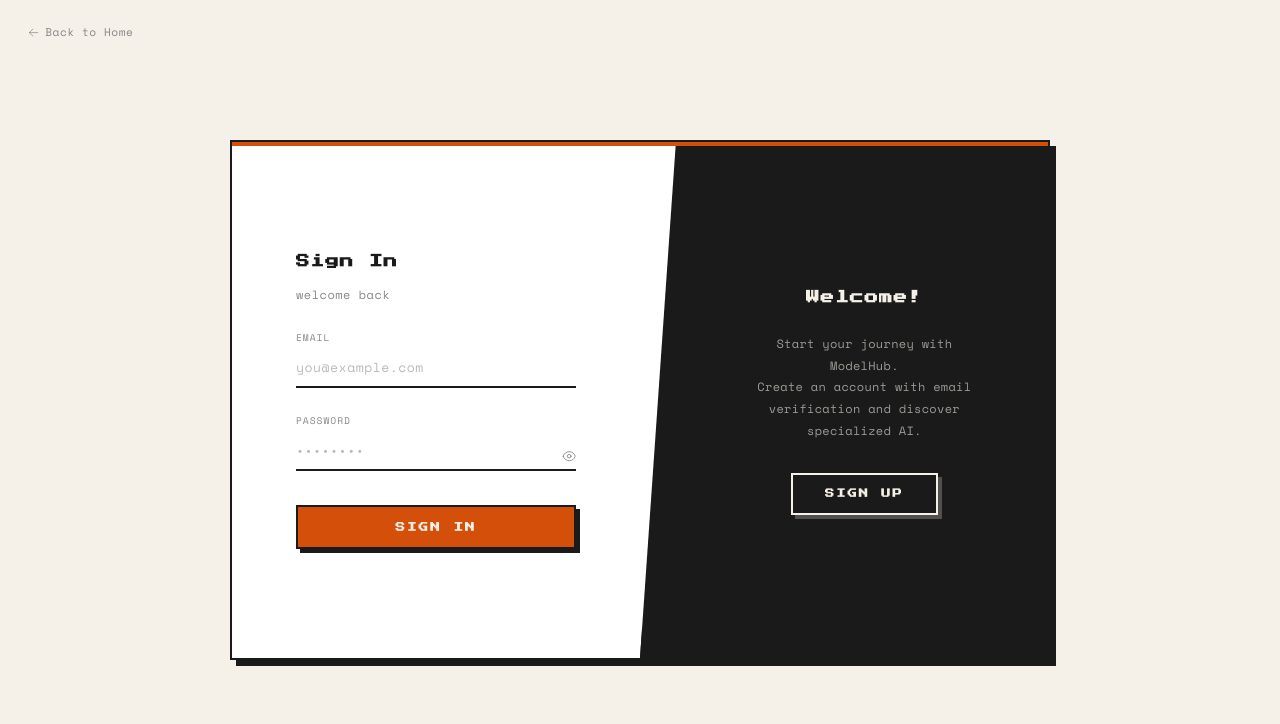
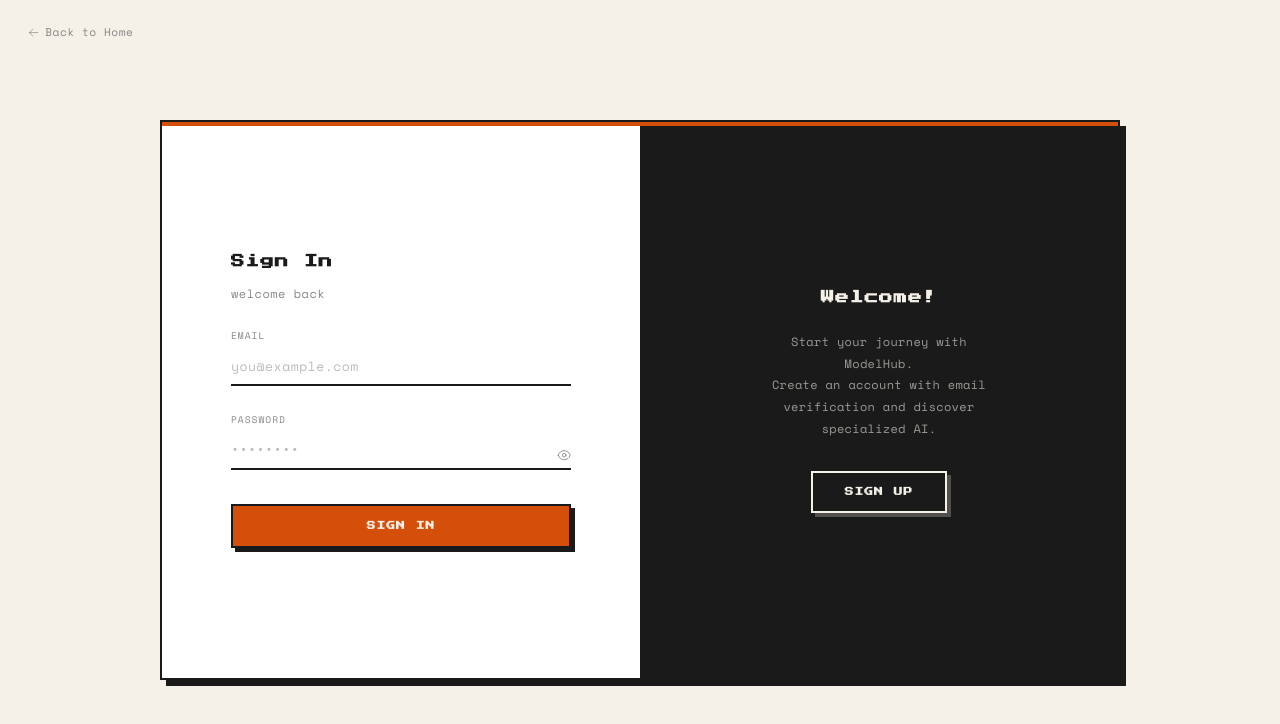
Before and after one commit to vikasvkori1290/codefury-9.0, a React (Vite) app in the folder client/: page /login in a window 1280 px wide. Shown: the top 724 px of the page. Built offline with nearby package versions, Linux system fonts and the light colour scheme; no server answers; a web font is replaced by a local one.

Commit message:
feat: new auth style

```diff
--- a/client/src/pages/AuthPage.css
+++ b/client/src/pages/AuthPage.css
@@ -55,8 +55,8 @@
 .auth-container {
   position: relative;
   width: 100%;
-  max-width: 820px;
-  height: 520px;
+  max-width: 960px;
+  height: 560px;
   background: #fff;
   border: 2px solid var(--r-line);
   border-radius: 0;
@@ -84,7 +84,7 @@
   display: flex;
   align-items: center;
   justify-content: center;
-  padding: 3rem 3.5rem;
+  padding: 3.5rem 4rem;
   transition: opacity 0.5s 0.25s cubic-bezier(0.4, 0, 0.2, 1),
               transform 1.2s cubic-bezier(0.22, 1, 0.36, 1);
 }
@@ -134,7 +134,7 @@
 /* ---- Form ---- */
 .auth-form {
   width: 100%;
-  max-width: 280px;
+  max-width: 340px;
   display: flex;
   flex-direction: column;
   gap: 1.6rem;
@@ -146,7 +146,7 @@
   color: var(--r-fg);
   letter-spacing: 1px;
   font-family: var(--r-font);
-  line-height: 1.6;
+  line-height: 1.4;
   margin-bottom: 0.25rem;
 }
 
@@ -222,11 +222,13 @@
   border: 2px solid var(--r-fg);
   border-radius: 0;
   color: var(--r-btn-txt);
-  font-size: 0.6rem;
+  font-size: 0.55rem;
   font-weight: 700;
   font-family: var(--r-font);
   cursor: pointer;
-  letter-spacing: 2px;
+  letter-spacing: 1px;
+  line-height: 1.6;
+  white-space: normal;
   text-transform: uppercase;
   box-shadow: 4px 4px 0 var(--r-fg);
   transition: transform 0.1s, box-shadow 0.1s, background 0.15s;
@@ -290,18 +292,18 @@
   position: absolute;
   top: 0;
   left: 50%;
-  width: 55%;
+  width: 50%;
   height: 100%;
   z-index: 20;
   overflow: hidden;
   transition: transform 1.2s cubic-bezier(0.22, 1, 0.36, 1),
               clip-path 1.2s cubic-bezier(0.22, 1, 0.36, 1);
-  clip-path: polygon(8% 0%, 100% 0%, 100% 100%, 0% 100%);
+  clip-path: none;
 }
 
 .auth-container--signup .auth-overlay {
-  transform: translateX(calc(-100% + 5%));
-  clip-path: polygon(0% 0%, 100% 0%, 92% 100%, 0% 100%);
+  transform: translateX(-100%);
+  clip-path: none;
 }
 
 /* Solid background panel */
@@ -333,7 +335,7 @@
   align-items: center;
   justify-content: center;
   text-align: center;
-  padding: 3rem 3.5rem;
+  padding: 3.5rem 4rem;
   gap: 1.5rem;
 }
 
@@ -343,7 +345,7 @@
   color: var(--r-bg);
   letter-spacing: 1px;
   font-family: var(--r-font);
-  line-height: 1.8;
+  line-height: 1.5;
 }
 
 .auth-overlay__text {
@@ -362,11 +364,13 @@
   border: 2px solid var(--r-bg);
   border-radius: 0;
   color: var(--r-bg);
-  font-size: 0.58rem;
+  font-size: 0.55rem;
   font-weight: 700;
   font-family: var(--r-font);
   cursor: pointer;
-  letter-spacing: 2px;
+  letter-spacing: 1px;
+  line-height: 1.6;
+  white-space: normal;
   text-transform: uppercase;
   box-shadow: 4px 4px 0 rgba(245,240,232,0.25);
   transition: transform 0.1s, box-shadow 0.1s, background 0.15s, color 0.15s;
@@ -411,3 +415,11 @@
   .auth-form__title { font-size: 0.72rem; }
   .auth-form-panel { padding: 2.5rem 1.75rem; }
 }
+
+@media (min-width: 769px) and (max-width: 980px) {
+  .auth-form-panel,
+  .auth-overlay-panel {
+    padding-left: 2.5rem;
+    padding-right: 2.5rem;
+  }
+}
--- a/client/src/pages/MarketplacePage.jsx
+++ b/client/src/pages/MarketplacePage.jsx
@@ -370,49 +370,77 @@ export const MarketplacePage = () => {
     };
   };
 
-  // Detect active semantic intent from query
-  const detectedIntent = useMemo(() => {
+  const stopWords = new Set([
+    "a", "an", "and", "can", "for", "i", "in", "is", "me", "model", "need", "of", "please", "the", "to", "want", "with",
+  ]);
+
+  // Detect all relevant intents so descriptions can combine needs like speed and coding.
+  const detectedIntents = useMemo(() => {
     const q = search.toLowerCase().trim();
-    if (!q || q.length < 3) return null;
+    if (!q || q.length < 3) return [];
 
-    for (const item of INTENT_TAXONOMY) {
-      if (item.keywords.some((kw) => q.includes(kw))) {
-        return item;
-      }
-    }
-    return null;
+    const matches = INTENT_TAXONOMY.map((item) => ({
+      ...item,
+      queryMatches: item.keywords.filter((keyword) => q.includes(keyword)).length,
+    }))
+      .filter((item) => item.queryMatches > 0)
+      .sort((a, b) => b.queryMatches - a.queryMatches);
+
+    return matches;
   }, [search]);
+  const detectedIntent = detectedIntents[0] || null;
 
   // Semantic Relevance & Multi-Factor Model Filtering
   const filtered = useMemo(() => {
     const q = search.toLowerCase().trim();
-    const queryWords = q.split(/\s+/).filter((w) => w.length > 1);
+    const queryWords = q
+      .split(/\s+/)
+      .map((word) => word.replace(/[^a-z0-9-]/g, ""))
+      .filter((word) => word.length > 1 && !stopWords.has(word));
 
     // Calculate semantic score for each model
     const scoredList = allMarketplaceModels.map((m) => {
       const meta = getModelFilterMeta(m);
+      const searchableText = [
+        m.name,
+        m.displayName,
+        m.creator,
+        m.provider,
+        m.category,
+        m.description,
+        ...(m.capabilities || []),
+        ...(m.tools || []),
+        ...(m.sampleQueries || []).map((query) => query.prompt),
+      ].join(" ").toLowerCase();
       let matchScore = 0;
       let matchedBy = "catalog";
+      let directMatch = false;
 
       // 1. Direct Name/Creator/Description match
       if (q) {
         if (m.name.toLowerCase().includes(q) || m.displayName.toLowerCase().includes(q)) {
           matchScore += 200;
           matchedBy = "exact_name";
+          directMatch = true;
         } else if (m.creator.toLowerCase().includes(q)) {
           matchScore += 120;
           matchedBy = "creator";
+          directMatch = true;
         } else if (m.description.toLowerCase().includes(q)) {
           matchScore += 80;
           matchedBy = "description";
+          directMatch = true;
         }
 
         // Individual word hits
         queryWords.forEach((word) => {
+          if (searchableText.includes(word)) {
+            directMatch = true;
+          }
           if (m.name.toLowerCase().includes(word) || m.displayName.toLowerCase().includes(word)) {
             matchScore += 35;
           }
-          if (m.description.toLowerCase().includes(word)) {
+          if (searchableText.includes(word)) {
             matchScore += 15;
           }
           if (m.category.toLowerCase().includes(word)) {
@@ -421,10 +449,11 @@ export const MarketplacePage = () => {
         });
 
         // 2. Semantic Intent matching
-        if (detectedIntent) {
-          const intentBoost = detectedIntent.matchScore(m);
-          matchScore += intentBoost;
-          matchedBy = detectedIntent.intent;
+        if (detectedIntents.length > 0) {
+          detectedIntents.forEach((intent) => {
+            matchScore += intent.matchScore(m) * (intent.queryMatches > 1 ? 1.2 : 0.8);
+          });
+          matchedBy = detectedIntents.map((intent) => intent.intent).join(" + ");
         }
       } else {
         // Default base score
@@ -441,6 +470,7 @@ export const MarketplacePage = () => {
         ...m,
         _matchScore: matchScore,
         _matchedBy: matchedBy,
+        _directMatch: directMatch,
         _matchesFilters: matchesFilters,
       };
     });
@@ -449,8 +479,8 @@ export const MarketplacePage = () => {
     let list = scoredList.filter((m) => {
       if (!m._matchesFilters) return false;
       if (!q) return true;
-      // If query entered, keep any model with positive relevance score
-      return m._matchScore > 20 || m.name.toLowerCase().includes(q);
+      // Intent scores rank domain-fit models, while direct matches handle specific model searches.
+      return m._directMatch || Boolean(detectedIntent);
     });
 
     // Sorting
@@ -468,8 +498,10 @@ export const MarketplacePage = () => {
       list.sort((a, b) => b._matchScore - a._matchScore);
     }
 
-    return list;
-  }, [allMarketplaceModels, search, sortBy, selectedFilters, detectedIntent]);
+    return detectedIntent && !list.some((model) => model._directMatch)
+      ? list.slice(0, 12)
+      : list;
+  }, [allMarketplaceModels, search, sortBy, selectedFilters, detectedIntents, detectedIntent]);
 
   return (
     <div className="min-h-screen bg-[#fafafa] text-zinc-900 font-sans selection:bg-[#ea580c] selection:text-white py-8 px-4 sm:px-8">
@@ -586,7 +618,7 @@ export const MarketplacePage = () => {
                 <input
                   value={search}
                   onChange={(e) => setSearch(e.target.value)}
-                  placeholder="Describe your goal (e.g. 'i want to build a website', 'solve math logic', 'fastest models')..."
+                  placeholder="Describe the model you need (e.g. build a website, extract invoices, solve math)..."
                   className="w-full bg-white focus:border-[#ea580c] pl-11 pr-10 py-4 outline-none text-sm text-zinc-900 placeholder:text-zinc-400"
                 />
                 {search && (
```
